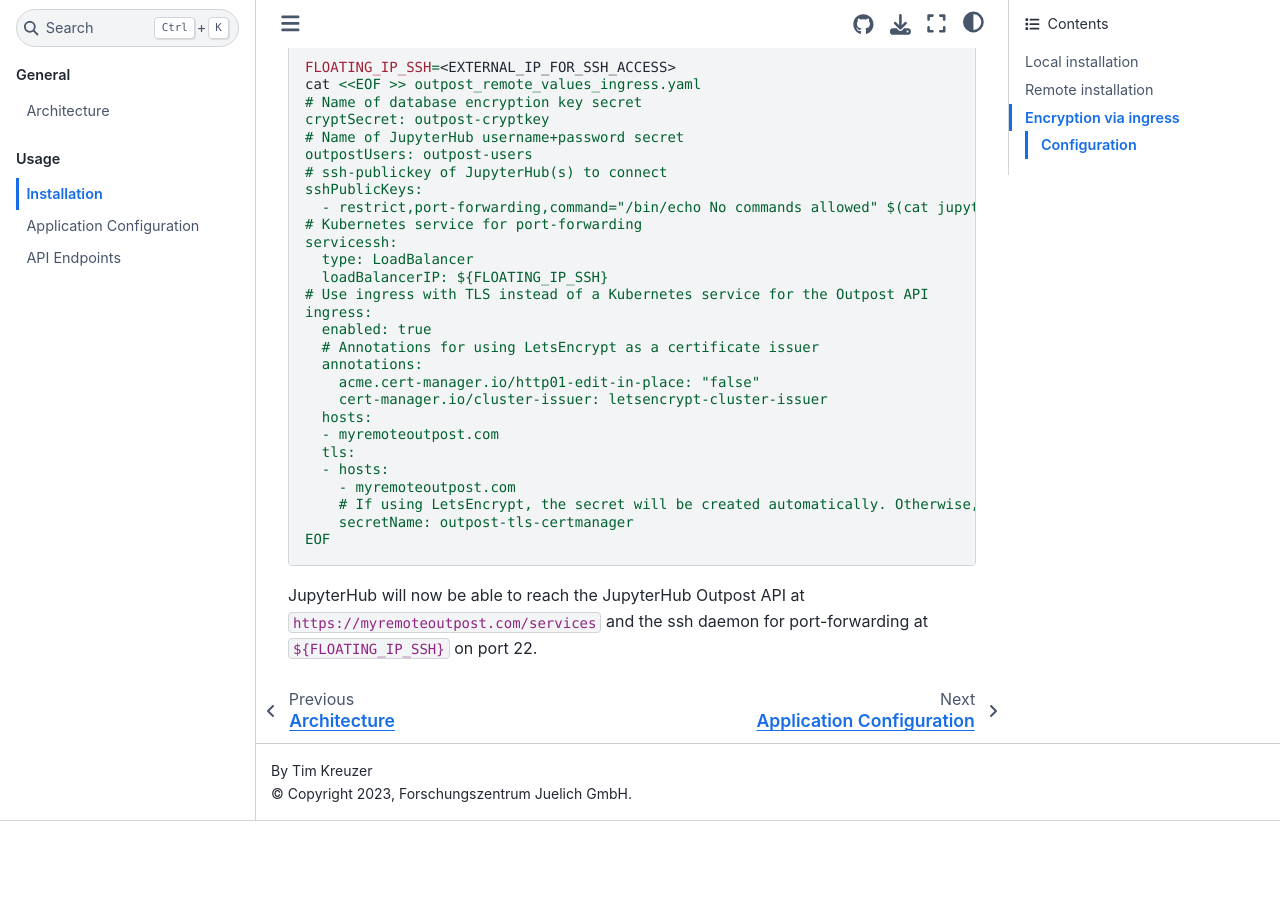
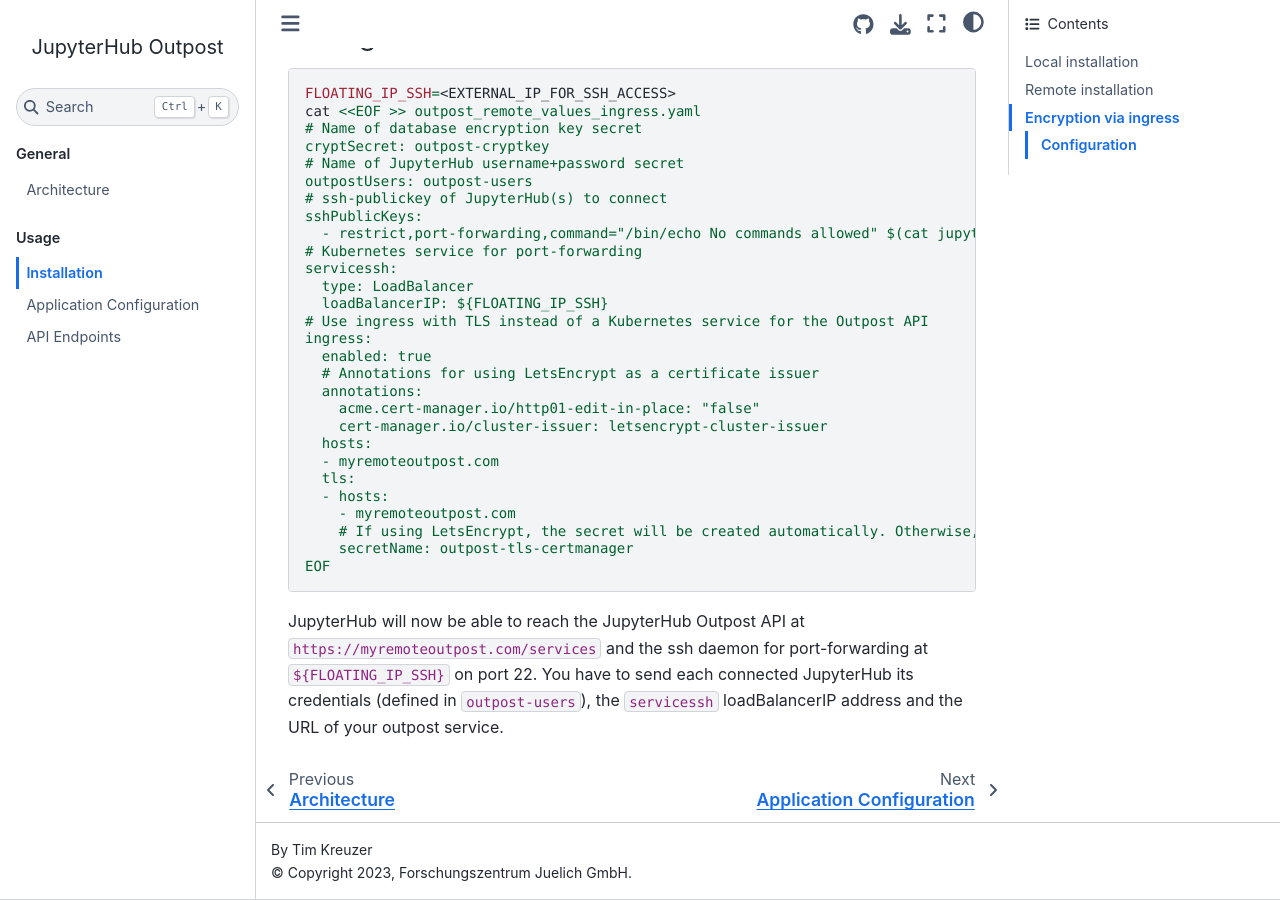
Before and after one commit to kreuzert/jupyterhub-outpost, a Sphinx documentation site: the page built from docs/usage/installation.md, in a window 1280 px wide and 900 px high, scrolled down 4285 px. Built offline with Sphinx 7.4.7 and the Sphinx Book theme 1.1.4, drawn with Linux system fonts in a browser that asks for light colours; before the commit the page ends 5106 px from its top, so only the background shows below that; some of the changed text lies outside the part shown.

Commit message:
update docs

````diff
--- a/docs/usage/installation.md
+++ b/docs/usage/installation.md
@@ -56,7 +56,7 @@
 helm upgrade --install --create-namespace --version <version> --namespace outpost -f outpost_values.yaml outpost jupyterhub-outpost/jupyterhub-outpost
 ```
 
-Afterwards, you have to [update the JupyterHub OutpostSpawner configuration](https://jupyterhub-outpostspawner.readthedocs.io/en/latest/usage/installation.html) with the correct IP address + credentials for this JupyterHub Outpost service.
+Afterwards, the administrator of each connected JupyterHub has to [update the JupyterHub OutpostSpawner configuration](https://jupyterhub-outpostspawner.readthedocs.io/en/latest/usage/installation.html) with the correct IP address + credentials for this JupyterHub Outpost service.
 
 
 ## Remote installation
@@ -180,3 +180,4 @@
 ```
 
 JupyterHub will now be able to reach the JupyterHub Outpost API at `https://myremoteoutpost.com/services` and the ssh daemon for port-forwarding at `${FLOATING_IP_SSH}` on port 22.
+You have to send each connected JupyterHub its credentials (defined in `outpost-users`), the `servicessh` loadBalancerIP address and the URL of your outpost service.
````
